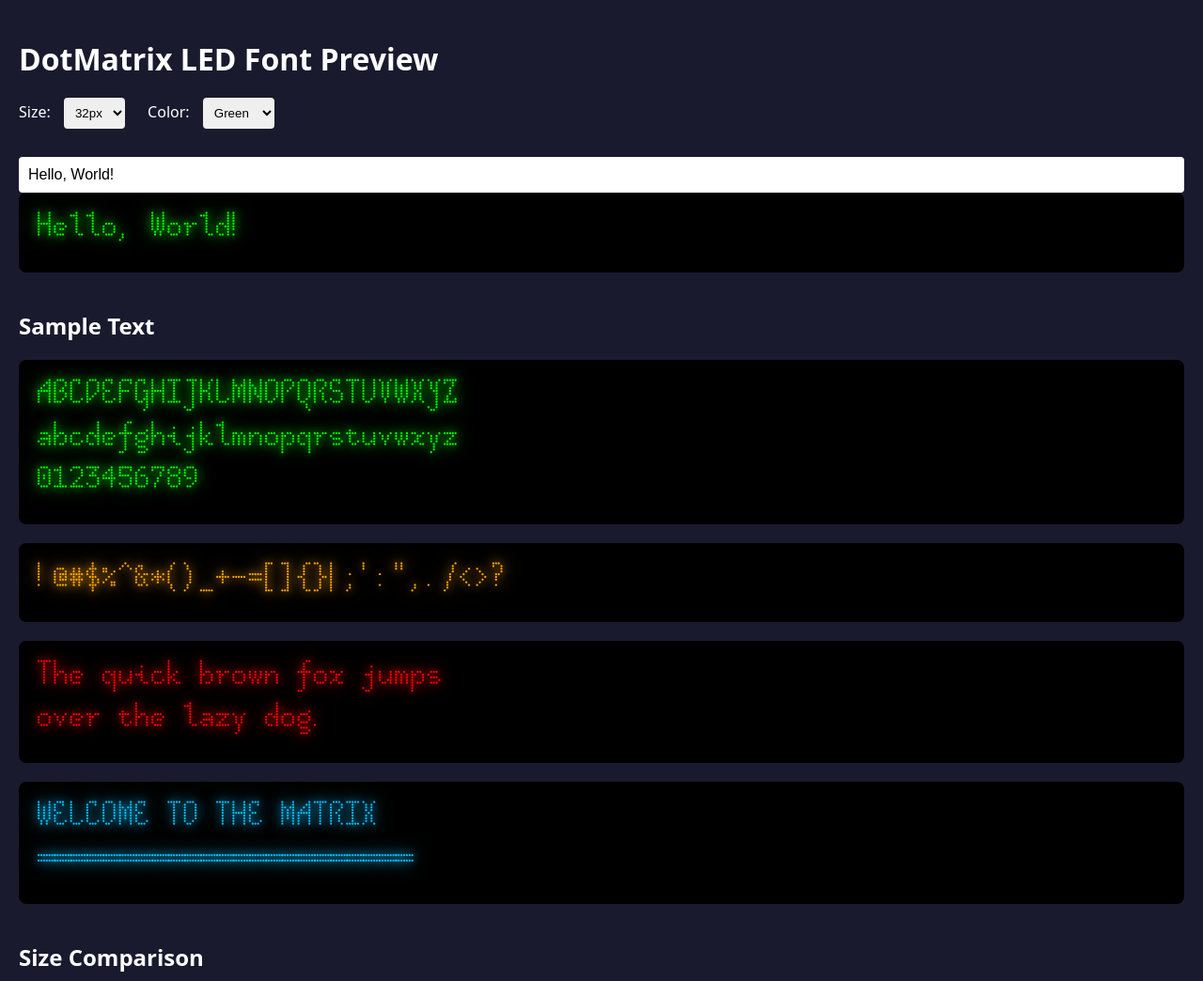
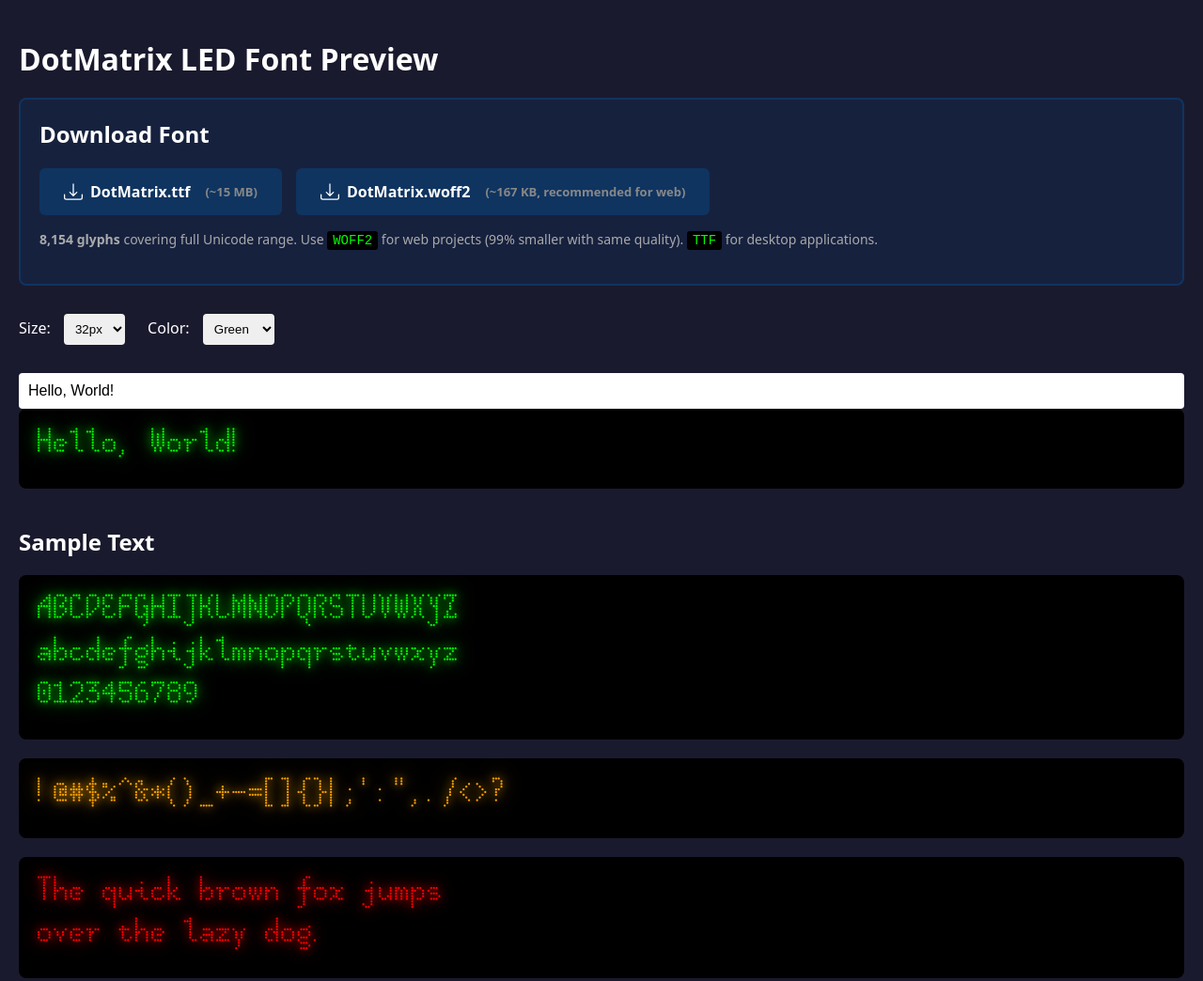
Before and after one commit to lavich/bdf-to-led-font, a plain HTML site: page index.html in a window 1280 px wide. Shown: the top 1044 px of the page at 94% size. Drawn offline with Linux system fonts and the light colour scheme.

Commit message:
Add GitHub repository documentation and deployment
- Add comprehensive README.md with installation and usage instructions
- Add GitHub Actions workflow for automated font generation and GitHub Pages deployment
- Update index.html with download buttons for TTF and WOFF2 fonts
- Add MIT LICENSE file
- Update .gitignore for Python project structure

Co-Authored-By: Claude Sonnet 4.5 <noreply@anthropic.com>

```diff
--- a/index.html
+++ b/index.html
@@ -99,10 +99,104 @@
     .size-32 { font-size: 32px; }
     .size-48 { font-size: 48px; }
     .size-64 { font-size: 64px; }
+
+    .download-section {
+      background: #16213e;
+      padding: 20px;
+      border-radius: 8px;
+      margin-bottom: 30px;
+      border: 2px solid #0f3460;
+    }
+
+    .download-section h2 {
+      margin-top: 0;
+      color: #fff;
+    }
+
+    .download-buttons {
+      display: flex;
+      gap: 15px;
+      flex-wrap: wrap;
+    }
+
+    .download-btn {
+      display: inline-flex;
+      align-items: center;
+      gap: 8px;
+      padding: 12px 24px;
+      background: #0f3460;
+      color: #fff;
+      text-decoration: none;
+      border-radius: 6px;
+      font-weight: 600;
+      transition: all 0.3s ease;
+      border: 2px solid transparent;
+    }
+
+    .download-btn:hover {
+      background: #1a5490;
+      border-color: #00bfff;
+      box-shadow: 0 0 15px rgba(0, 191, 255, 0.5);
+      transform: translateY(-2px);
+    }
+
+    .download-btn svg {
+      width: 20px;
+      height: 20px;
+    }
+
+    .file-info {
+      display: inline-block;
+      color: #888;
+      font-size: 13px;
+      margin-left: 8px;
+    }
+
+    .info-text {
+      color: #aaa;
+      margin-top: 15px;
+      font-size: 14px;
+      line-height: 1.6;
+    }
+
+    .info-text code {
+      background: #000;
+      padding: 2px 6px;
+      border-radius: 3px;
+      color: #0f0;
+      font-family: monospace;
+    }
   </style>
 </head>
 <body>
   <h1>DotMatrix LED Font Preview</h1>
+
+  <div class="download-section">
+    <h2>Download Font</h2>
+    <div class="download-buttons">
+      <a href="DotMatrix.ttf" download class="download-btn">
+        <svg fill="currentColor" viewBox="0 0 16 16">
+          <path d="M.5 9.9a.5.5 0 0 1 .5.5v2.5a1 1 0 0 0 1 1h12a1 1 0 0 0 1-1v-2.5a.5.5 0 0 1 1 0v2.5a2 2 0 0 1-2 2H2a2 2 0 0 1-2-2v-2.5a.5.5 0 0 1 .5-.5z"/>
+          <path d="M7.646 11.854a.5.5 0 0 0 .708 0l3-3a.5.5 0 0 0-.708-.708L8.5 10.293V1.5a.5.5 0 0 0-1 0v8.793L5.354 8.146a.5.5 0 1 0-.708.708l3 3z"/>
+        </svg>
+        DotMatrix.ttf
+        <span class="file-info">(~15 MB)</span>
+      </a>
+      <a href="DotMatrix.woff2" download class="download-btn">
+        <svg fill="currentColor" viewBox="0 0 16 16">
+          <path d="M.5 9.9a.5.5 0 0 1 .5.5v2.5a1 1 0 0 0 1 1h12a1 1 0 0 0 1-1v-2.5a.5.5 0 0 1 1 0v2.5a2 2 0 0 1-2 2H2a2 2 0 0 1-2-2v-2.5a.5.5 0 0 1 .5-.5z"/>
+          <path d="M7.646 11.854a.5.5 0 0 0 .708 0l3-3a.5.5 0 0 0-.708-.708L8.5 10.293V1.5a.5.5 0 0 0-1 0v8.793L5.354 8.146a.5.5 0 1 0-.708.708l3 3z"/>
+        </svg>
+        DotMatrix.woff2
+        <span class="file-info">(~167 KB, recommended for web)</span>
+      </a>
+    </div>
+    <p class="info-text">
+      <strong>8,154 glyphs</strong> covering full Unicode range.
+      Use <code>WOFF2</code> for web projects (99% smaller with same quality).
+      <code>TTF</code> for desktop applications.
+    </p>
+  </div>
 
   <div class="controls">
     <label>Size:</label>
```
Also changed, not shown: .github/workflows/build-and-deploy.yml (added), README.md (added), 2 other files.
